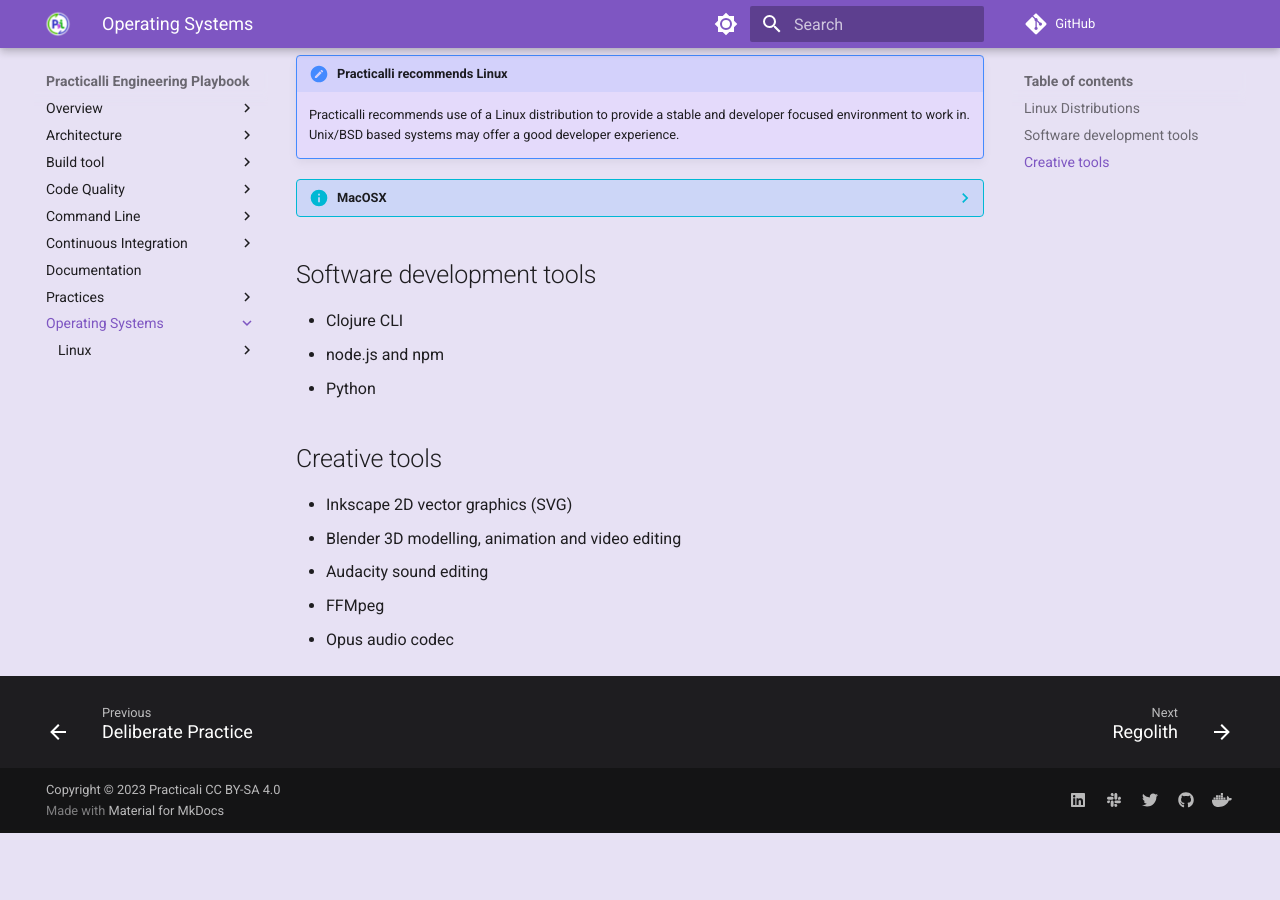
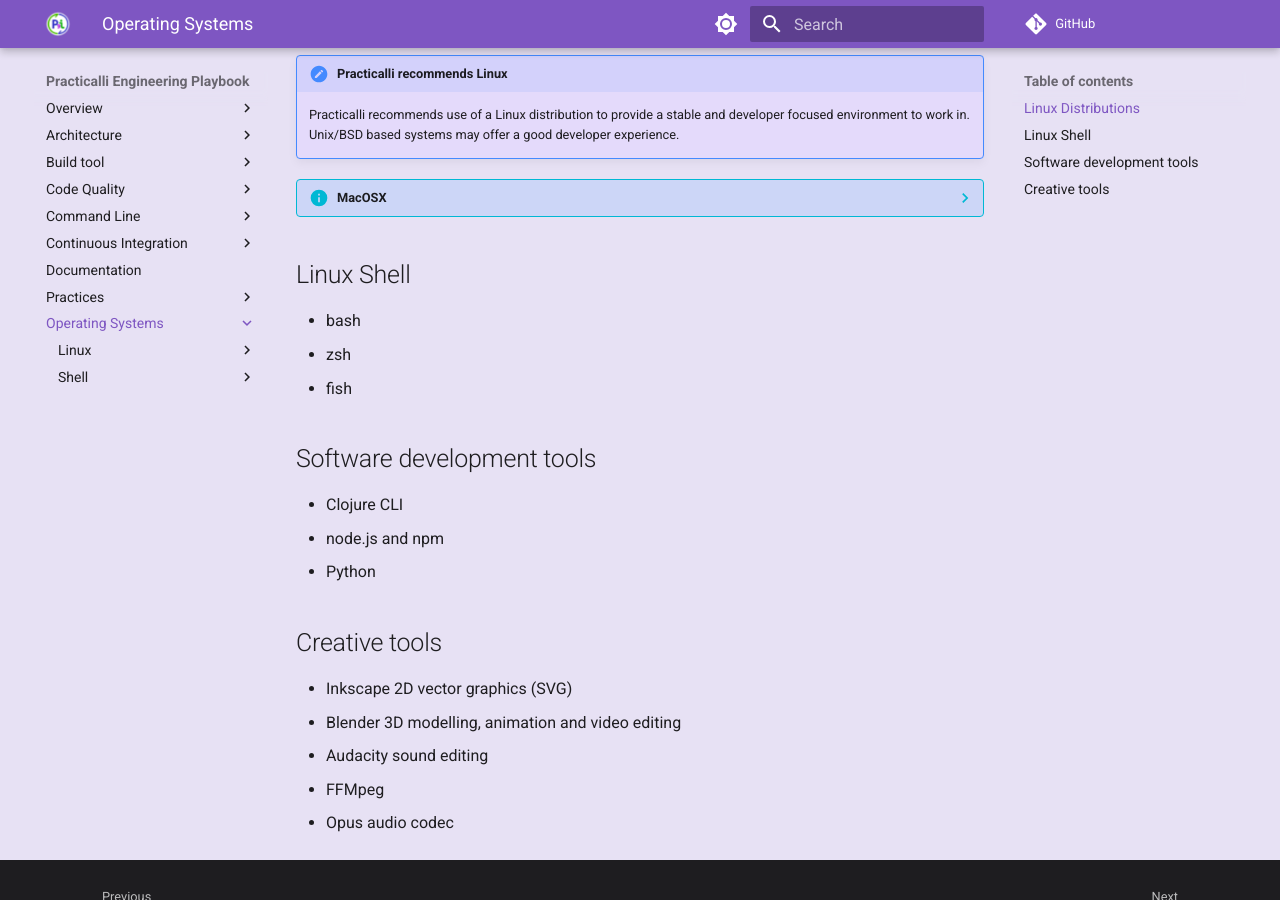
Before and after one commit to practicalli/engineering-playbook, an MkDocs documentation site: the page built from docs/os/index.md, in a window 1280 px wide and 900 px high, scrolled down 618 px. Built offline with MkDocs 1.6.1 and Material for MkDocs 9.7.7, drawn with Linux system fonts in a browser that asks for light colours; plug-ins that fetch from the network failed and are left out; comment, search, counter and statistics services are not loaded; before the commit the page ends 1451 px from its top, so only the background shows below that.

Commit message:
os: start of shell section

```diff
--- a/docs/os/index.md
+++ b/docs/os/index.md
@@ -25,6 +25,12 @@
 
     MacOSX is often used by companies (especially FinTech) as commercial software is used to administrate the operting system, usually by a remote System Adminstration team.
 
+## Linux Shell
+
+- bash
+- zsh
+- fish
+
 
 ## Software development tools
 
--- a/mkdocs.yml
+++ b/mkdocs.yml
@@ -184,3 +184,5 @@
           - os/debian.md
           - os/ubuntu.md
           - Regolith: os/linux/regolith.md
+      - Shell:
+          - os/shell/index.md
```
